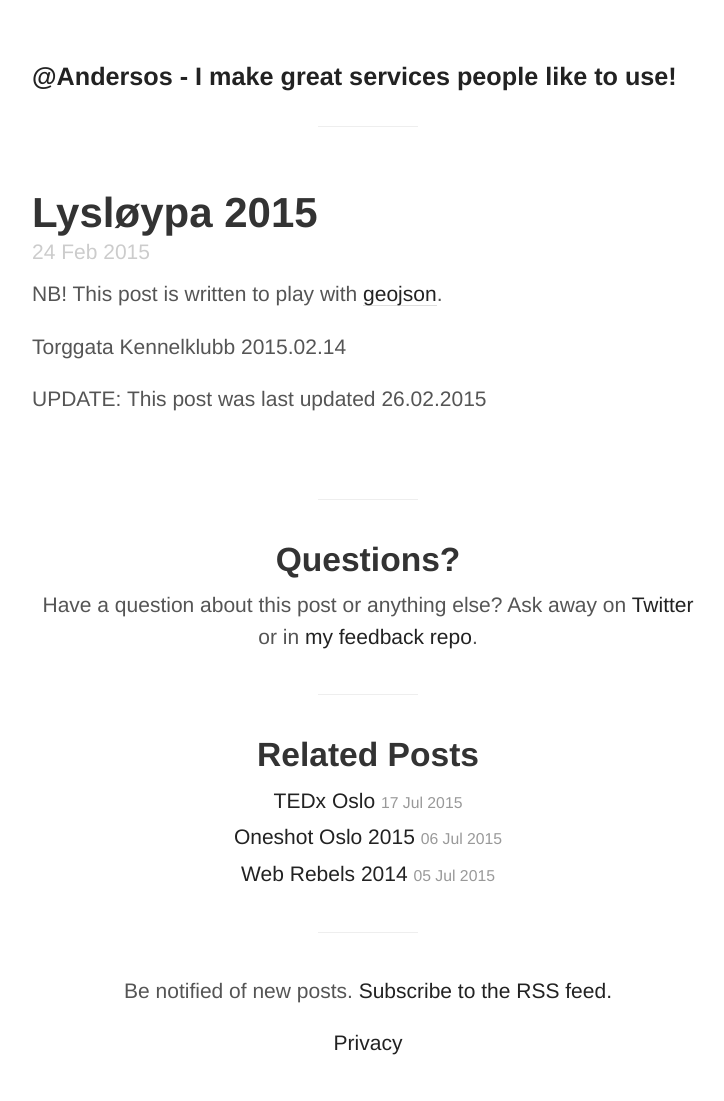
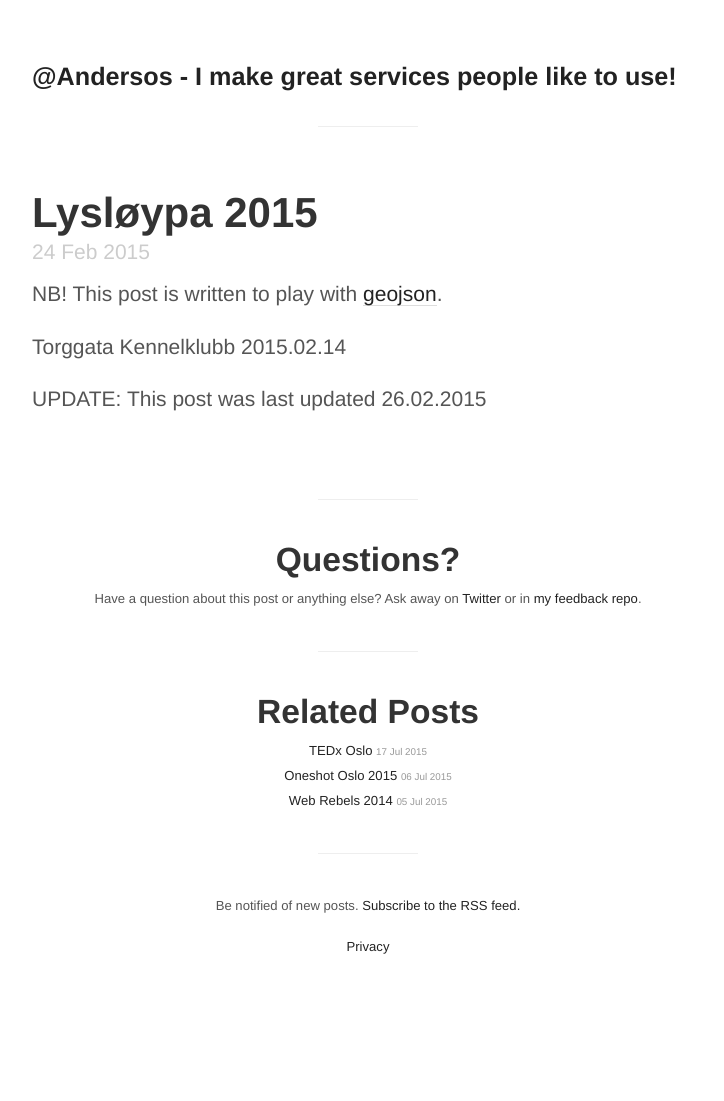
Before and after one commit to Andersos/andersos.net, a Jekyll site: the page built from _posts/2015-02-24-lysløypa-2015.md, in a window 1280 px wide. Shown: the whole page, without its empty margins (272-996 px from the left). Built offline with Jekyll 4.4.1, drawn with Linux system fonts in a browser that asks for light colours; Markdown is read by kramdown in place of the engine named in the settings; a script that is not in the unit is left out; after the commit the page ends 998 px from its top, so only the background shows below that.

Commit message:
Adjust font-size in footer

```diff
--- a/public/css/style.css
+++ b/public/css/style.css
@@ -270,6 +270,7 @@ a:hover {
 .related,
 footer {
     text-align: center;
+    font-size: 0.625rem;
 }
 
 .related ul {
```
